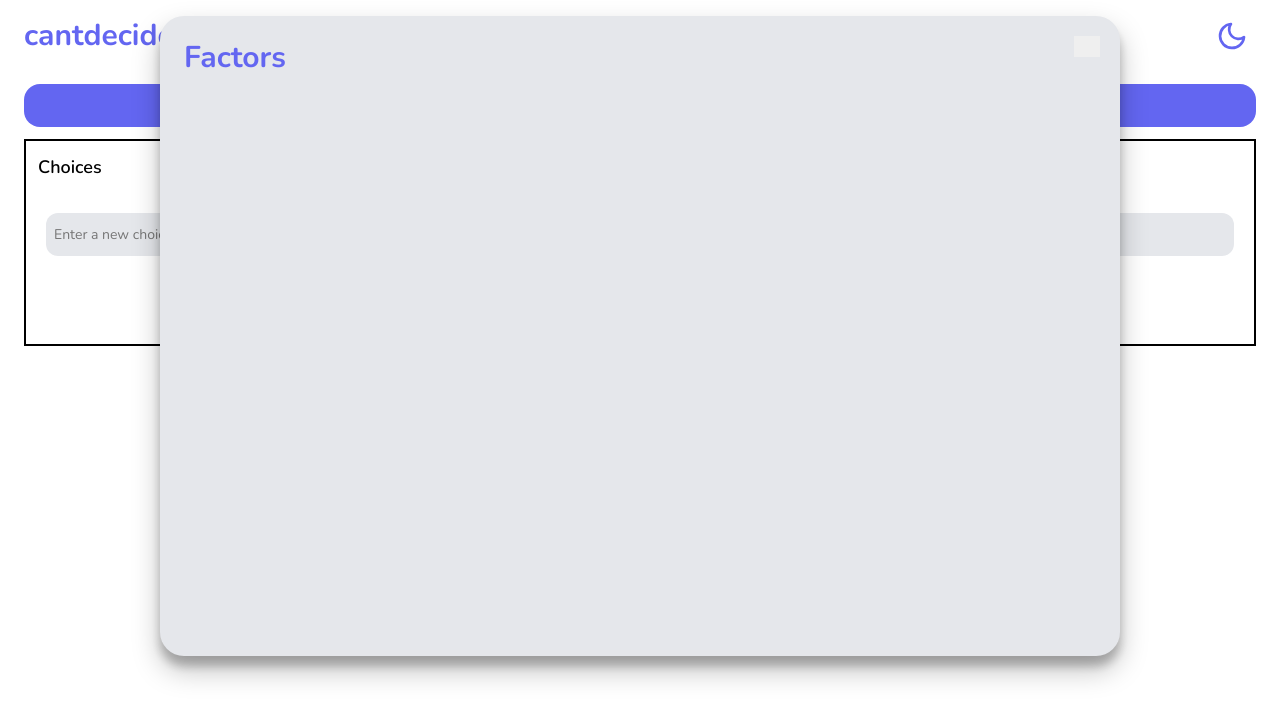
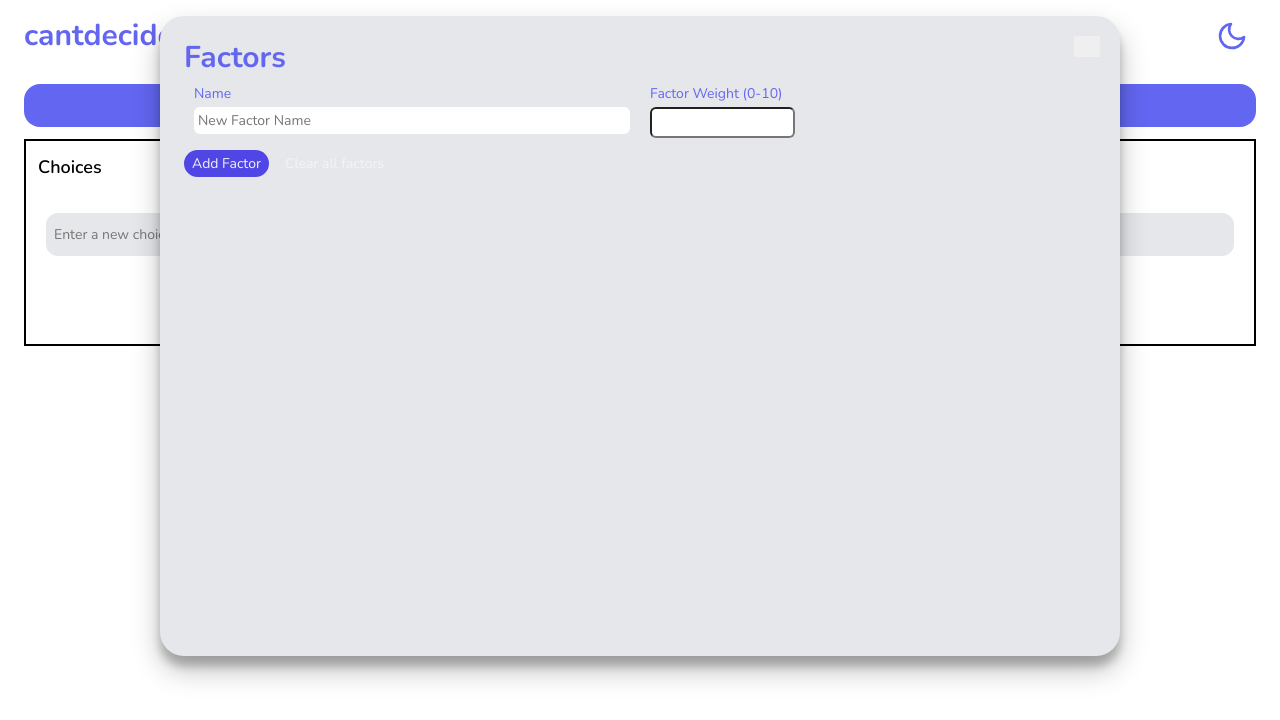
Before and after one commit to maybemaby/CantDecide, a React (Create React App) app: page / in a window 1280 px wide. Both pictures are taken after a click on the button "Edit Factors". Shown: the top 720 px of the page. Built offline with nearby package versions, Linux system fonts and the light colour scheme; some icons are missing.

Commit message:
submission form added to FactorSection

```diff
--- a/package.json
+++ b/package.json
@@ -13,6 +13,7 @@
     "lodash": "^4.17.21",
     "react": "^17.0.2",
     "react-dom": "^17.0.2",
+    "react-hook-form": "^7.22.5",
     "react-outside-click-handler": "^1.3.0",
     "react-scripts": "5.0.0",
     "typescript": "^4.5.4",
--- a/src/App.tsx
+++ b/src/App.tsx
@@ -27,7 +27,7 @@ function App() {
         modalState={showModal}
         handleModalState={handleModalToggle}
         BaseComponent={FactorSection}
-        baseComponentProps={{ factors }}
+        baseComponentProps={{ factors, addFactor, removeFactor }}
       />
       <section id="configuration" className={styles.Config}>
         <button
--- a/src/components/FactorSection.tsx
+++ b/src/components/FactorSection.tsx
@@ -1,16 +1,86 @@
+import { useForm } from "react-hook-form";
 import { IFactor } from "../models/IFactor";
+import { EditFactorsFunc } from "../hooks/useFactors";
 import styles from "../styles/factorsmodal.module.css";
 
 export interface FactorSectionProps {
   factors: IFactor[];
+  addFactor: EditFactorsFunc;
+  removeFactor: EditFactorsFunc;
 }
 
-export const FactorSection = ({ factors }: FactorSectionProps): JSX.Element => {
+interface FactorFormData {
+  factorName: string;
+  factorWeight: string;
+}
+
+export const FactorSection = ({
+  factors,
+  addFactor,
+  removeFactor,
+}: FactorSectionProps): JSX.Element => {
+  const {
+    register,
+    reset,
+    handleSubmit,
+    watch,
+    formState: { errors },
+  } = useForm<FactorFormData>();
+
+  const onSubmit = (data: FactorFormData) => {
+    addFactor({
+      title: data.factorName,
+      weight: { assignedScore: parseInt(data.factorWeight) },
+    });
+    reset({});
+  };
+
   return (
     <>
       <div className={styles.HeaderSection}>
         <h2 className={styles.Header}>Factors</h2>
       </div>
+      <form onSubmit={handleSubmit(onSubmit)}>
+        <div className={styles.FormLayout}>
+          <div className={styles.FormField}>
+            <label htmlFor="factorName">Name</label>
+            <input
+              id="factorName"
+              type="text"
+              className={styles.FormInput}
+              placeholder="New Factor Name"
+              {...register("factorName", { required: true })}
+            />
+            {errors.factorName?.type === "required" &&
+              "Factor Name is required"}
+          </div>
+          <div className={styles.FormField}>
+            <label htmlFor="factorWeight">Factor Weight (0-10)</label>
+            <input
+              type="number"
+              id="factorWeight"
+              className={`${styles.FormInput} ${styles.ThirdWidth}`}
+              {...register("factorWeight", {
+                required: true,
+                min: { value: 0, message: "Weight must be higher than 0" },
+                max: { value: 10, message: "Weight must be lower than 10" },
+              })}
+            />
+            {errors.factorWeight?.type === "required" &&
+              "Factor Weight is required"}
+            {errors.factorWeight?.message ? errors.factorWeight.message : null}
+          </div>
+        </div>
+        <button
+          type="submit"
+          className={`${styles.RoundButton} ${styles.DarkIndigo}`}
+        >
+          Add Factor
+        </button>
+        <button type="reset" className={`${styles.RoundButton} ${styles.Red}`}>
+          Clear all factors
+        </button>
+      </form>
     </>
   );
 };
--- a/src/hooks/useFactors.tsx
+++ b/src/hooks/useFactors.tsx
@@ -1,17 +1,16 @@
 import { useState, useEffect } from "react";
 import { IFactor } from "../models/IFactor";
 
-type EditFactorsFunc = (factor: IFactor) => void;
+export type EditFactorsFunc = (factor: IFactor) => void;
 
 export const useFactors = (): [IFactor[], EditFactorsFunc, EditFactorsFunc] => {
   const [factors, setFactors] = useState<IFactor[]>([]);
 
-
-  const calcWeights = (): void => {
-    const totalWeight = factors.reduce((prev: number, current): number => {
+  const calcWeights = (factorList: IFactor[]): IFactor[] => {
+    const totalWeight = factorList.reduce((prev: number, current): number => {
       return prev + current.weight.assignedScore;
     }, 0);
-    const updatedFactors = factors.map((factor: IFactor): IFactor => {
+    const updatedFactors = factorList.map((factor: IFactor): IFactor => {
       return {
         ...factor,
         weight: {
@@ -21,20 +20,22 @@ export const useFactors = (): [IFactor[], EditFactorsFunc, EditFactorsFunc] => {
         },
       };
     });
-    setFactors(updatedFactors);
+    return updatedFactors;
   };
 
   const addFactor = (factor: IFactor): void => {
-    setFactors([...factors, factor]);
-    calcWeights();
+    const newFactors = [...factors];
+    newFactors.push(factor);
+    const weightedFactors = calcWeights(newFactors);
+    setFactors(weightedFactors);
   };
 
   const removeFactor = (factor: IFactor): void => {
     const newFactors = factors.filter((insideFactor: IFactor): boolean => {
       return !(insideFactor.title === factor.title);
     });
-    setFactors(newFactors);
-    calcWeights();
+    const weightedFactors = calcWeights(newFactors);
+    setFactors(weightedFactors);
   };
 
   return [factors, addFactor, removeFactor];
--- a/src/styles/factorsmodal.module.css
+++ b/src/styles/factorsmodal.module.css
@@ -14,3 +14,65 @@
   font-size: 1.875rem /* 30px */;
   line-height: 2.25rem /* 36px */;
 }
+
+.FormLayout {
+  display: flex;
+  flex-direction: column;
+  align-items: flex-start;
+  position: relative;
+  height: fit-content;
+}
+
+.FormField {
+  display: flex;
+  flex-direction: column;
+  width: 100%;
+  margin: 0.5rem 10px;
+}
+
+.FormInput {
+  margin: 0.25rem 0px;
+  padding: 0.25rem;
+  border-radius: 0.375rem;
+  width: 100%;
+}
+
+.ThirdWidth {
+  width: 33.33%;
+}
+
+.RoundButton {
+  border-radius: 9999px;
+  padding: 0.25rem 0.5rem;
+  margin-right: 0.5rem;
+  color: rgba(243, 244, 246, 1);
+  transition-property: background-color;
+  transition-duration: 400ms;
+  transition-timing-function: ease-in-out;
+}
+
+.DarkIndigo {
+  background-color: var(--indigo-600);
+}
+
+.DarkIndigo:hover {
+  background-color: var(--indigo-800);
+}
+
+.Red {
+  background-color: var(--red-400);
+}
+
+.Red:hover {
+  background-color: var(--red-500);
+}
+
+@media screen and (min-width: 768px) {
+  .FormLayout {
+    flex-direction: row;
+  }
+
+  .FormField {
+    width: 50%;
+  }
+}
```
Also changed, not shown: 1 other file (tests, documents, lock files or other folders).
